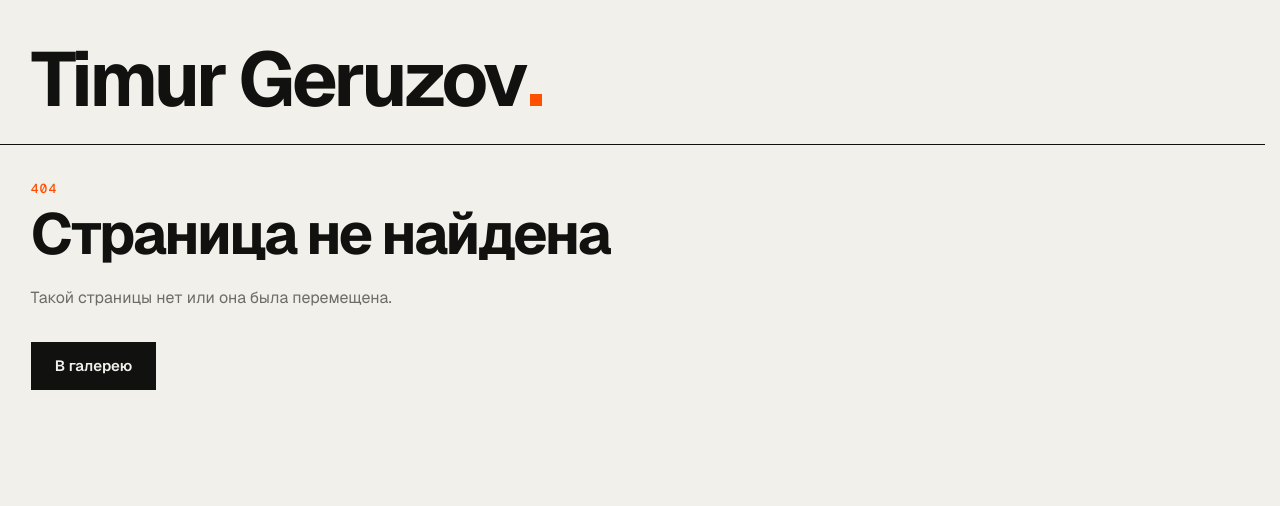
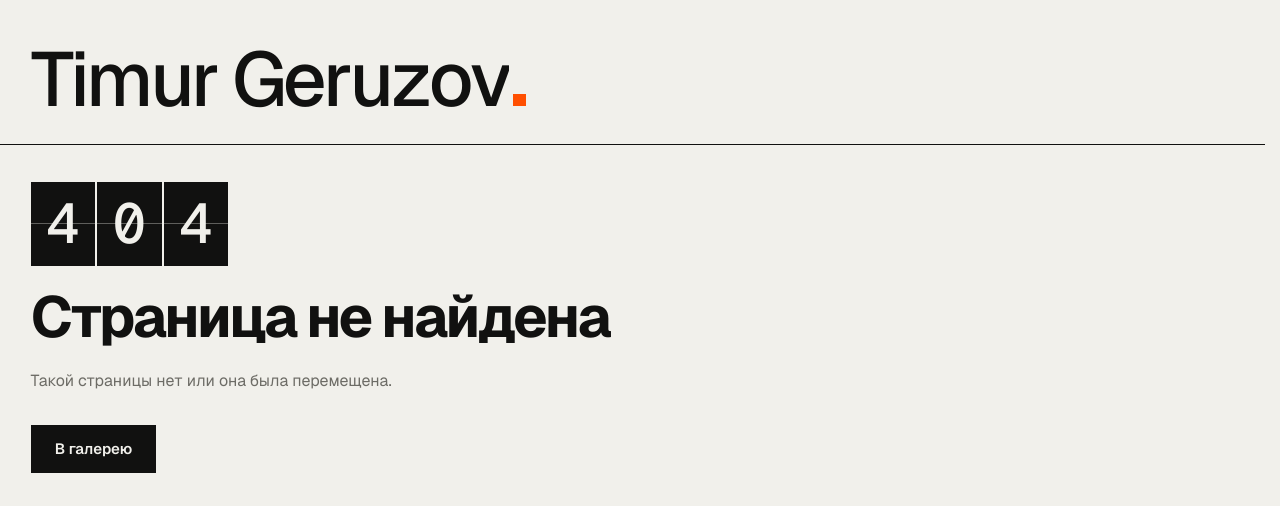
Before and after one commit to tgeruzov/django-photo-gallery, a Django app: template gallery/templates/404.html in a window 1280 px wide. Shown: the top 506 px of the page. Run offline with Django 5.2, Linux system fonts and the light colour scheme; the template is opened without the code that fills it, so the values that code supplies are empty; parts of the project's set-up code (start-up, migrations or seed data) failed here and were passed over.

Commit message:
feat(ui): focus frame cursor, animated wordmark and split-flap counter, release 0.3.1
- Over the grid the mouse pointer becomes a camera focus frame whose corners lock onto the hovered photo
- Wordmark letters slide in from a mask and gain weight near the pointer through the Geist wght axis
- The lightbox counter and the error codes flip like a station departure board
- Photos fade in and settle from a slight zoom when they reach the screen
- The effects follow Target Cursor, Split Text, Variable Proximity and Split Flap Text from React Bits, rewritten without React and GSAP

```diff
--- a/gallery/templates/404.html
+++ b/gallery/templates/404.html
@@ -5,7 +5,7 @@
 
 {% block content %}
   <section class="error-page">
-    <p class="error-code">404</p>
+    <p class="error-code" data-split-flap>404</p>
     <h1 class="page-title">Страница не найдена</h1>
     <p>Такой страницы нет или она была перемещена.</p>
     <a class="button" href="/">В галерею</a>
--- a/gallery/templates/500.html
+++ b/gallery/templates/500.html
@@ -5,7 +5,7 @@
 
 {% block content %}
   <section class="error-page">
-    <p class="error-code">500</p>
+    <p class="error-code" data-split-flap>500</p>
     <h1 class="page-title">Ошибка сервера</h1>
     <p>Что-то сломалось на нашей стороне. Попробуйте обновить страницу позже.</p>
     <a class="button" href="/">В галерею</a>
--- a/gallery/templates/gallery/base.html
+++ b/gallery/templates/gallery/base.html
@@ -68,7 +68,7 @@
   <body>
     <a class="skip-link" href="#main">К содержимому</a>
     <header class="masthead">
-      <a class="wordmark" href="/">{{ seo_site_name|default:"Timur Geruzov" }}</a>
+      <a class="wordmark" href="/"><span class="wordmark-text">{{ seo_site_name|default:"Timur Geruzov" }}</span></a>
       {% if user.is_staff %}
       <a class="masthead-link" href="{% url 'upload_photo' %}">Загрузить</a>
       {% endif %}
--- a/static/css/styles.css
+++ b/static/css/styles.css
@@ -119,10 +119,34 @@ img {
 
 .wordmark {
   font-size: clamp(2.2rem, 1.1rem + 4.6vw, 6rem);
-  font-weight: 700;
+  font-weight: 500;
   line-height: 0.88;
   letter-spacing: -0.05em;
   text-decoration: none;
+}
+
+.wordmark-word {
+  display: inline-block;
+  overflow: hidden;
+  padding-bottom: 0.06em;
+  margin-bottom: -0.06em;
+  vertical-align: bottom;
+}
+
+.wordmark-letter {
+  display: inline-block;
+  font-variation-settings: "wght" 500;
+  transition: font-variation-settings 0.25s var(--ease);
+}
+
+/* Буквы въезжают из-под маски снизу, по очереди */
+.js .wordmark-letter {
+  animation: letter-in 0.8s var(--ease) both;
+  animation-delay: calc(var(--i) * 32ms + 80ms);
+}
+
+@keyframes letter-in {
+  from { transform: translateY(105%); }
 }
 
 .wordmark::after {
@@ -184,11 +208,13 @@ img {
 
 .js .card img {
   opacity: 0;
-  transition: opacity 0.5s var(--ease);
+  transform: scale(1.08);
+  transition: opacity 0.7s var(--ease), transform 1.2s var(--ease);
 }
 
-.js .card.loaded img {
+.js .card.loaded.inview img {
   opacity: 1;
+  transform: none;
 }
 
 /* Наведение: акцентная линия вырастает вдоль нижнего края */
@@ -652,10 +678,8 @@ img {
 /* Страницы ошибок и футер */
 
 .error-code {
-  margin: 0 0 12px;
-  font: 500 13px/1 var(--mono);
-  letter-spacing: 0.08em;
-  color: var(--accent);
+  margin: 0 0 24px;
+  font: 500 clamp(2rem, 1.4rem + 3vw, 3.5rem)/1 var(--mono);
 }
 
 .error-page p:not(.error-code) {
@@ -674,6 +698,164 @@ img {
   color: var(--muted);
 }
 
+/* Split Flap: табло из плиток, каждая перелистывается двумя створками */
+
+.flap {
+  display: inline-flex;
+  align-items: center;
+  gap: 2px;
+  font-variant-numeric: tabular-nums;
+}
+
+.flap-tile {
+  position: relative;
+  display: inline-block;
+  width: 1.15em;
+  height: 1.5em;
+  perspective: 6em;
+  color: var(--paper);
+}
+
+.flap-half {
+  position: absolute;
+  left: 0;
+  right: 0;
+  height: 50%;
+  overflow: hidden;
+  background: var(--ink);
+}
+
+.flap-top,
+.flap-leaf--front {
+  top: 0;
+}
+
+.flap-bottom,
+.flap-leaf--back {
+  bottom: 0;
+}
+
+.flap-char {
+  position: absolute;
+  left: 0;
+  right: 0;
+  height: 1.5em;
+  line-height: 1.5em;
+  text-align: center;
+}
+
+.flap-bottom .flap-char,
+.flap-leaf--back .flap-char {
+  top: -0.75em;
+}
+
+/* Линия сгиба посередине плитки */
+.flap-tile::after {
+  content: "";
+  position: absolute;
+  left: 0;
+  right: 0;
+  top: 50%;
+  height: 1px;
+  margin-top: -0.5px;
+  background: var(--paper);
+  opacity: 0.35;
+  z-index: 3;
+}
+
+.flap-leaf {
+  z-index: 2;
+  backface-visibility: hidden;
+}
+
+.flap-leaf--front {
+  transform-origin: bottom;
+  animation: flap-front calc(var(--flip-ms, 70ms) / 2) ease-in forwards;
+}
+
+.flap-leaf--back {
+  transform-origin: top;
+  transform: rotateX(90deg);
+  animation: flap-back calc(var(--flip-ms, 70ms) / 2) ease-out calc(var(--flip-ms, 70ms) / 2) forwards;
+}
+
+@keyframes flap-front {
+  to { transform: rotateX(-90deg); }
+}
+
+@keyframes flap-back {
+  to { transform: rotateX(0deg); }
+}
+
+.flap-sep {
+  padding: 0 0.3em;
+}
+
+.lightbox-counter.flap {
+  font-size: 16px;
+}
+
+/* Target Cursor: рамка автофокуса над сеткой */
+
+.has-target-cursor,
+.has-target-cursor .card {
+  cursor: none;
+}
+
+.target-cursor {
+  position: fixed;
+  inset: 0;
+  z-index: 950;
+  pointer-events: none;
+  opacity: 0;
+  transition: opacity 0.2s var(--ease);
+}
+
+.target-cursor.visible {
+  opacity: 1;
+}
+
+.target-cursor-dot,
+.target-cursor-corner {
+  position: absolute;
+  top: 0;
+  left: 0;
+  will-change: transform;
+}
+
+.target-cursor-dot {
+  width: 6px;
+  height: 6px;
+  margin: -3px 0 0 -3px;
+  background: var(--ink);
+  transition: background 0.15s var(--ease), scale 0.2s var(--ease);
+}
+
+.target-cursor-corner {
+  width: 14px;
+  height: 14px;
+  border: 2px solid var(--ink);
+  transition: border-color 0.15s var(--ease);
+}
+
+.target-cursor-corner--tl { border-right: 0; border-bottom: 0; }
+.target-cursor-corner--tr { border-left: 0; border-bottom: 0; }
+.target-cursor-corner--br { border-left: 0; border-top: 0; }
+.target-cursor-corner--bl { border-right: 0; border-top: 0; }
+
+/* На снимке рамка и точка становятся акцентными, точка - светлой на фото */
+.target-cursor.locked .target-cursor-corner {
+  border-color: var(--accent);
+}
+
+.target-cursor.locked .target-cursor-dot {
+  background: var(--paper);
+}
+
+.target-cursor.pressed .target-cursor-dot {
+  scale: 0.6;
+}
+
 @media (prefers-reduced-motion: reduce) {
   *,
   *::before,
--- a/static/js/script.js
+++ b/static/js/script.js
@@ -1,7 +1,10 @@
 document.addEventListener('DOMContentLoaded', function () {
   initAlerts();
   initToTop();
+  initWordmark();
+  initFlaps();
   initGallery();
+  initTargetCursor();
   initUploadForm();
 });
 
@@ -51,8 +54,10 @@ function initGallery() {
   initLightbox(gallery, feed);
 }
 
-// Карточка проявляется, когда её превью загрузилось
+// Карточка проявляется, когда её превью загрузилось и она доехала до экрана
 function revealCard(card) {
+  if (inViewObserver) inViewObserver.observe(card);
+  else card.classList.add('inview');
   const img = card.querySelector('img');
   const show = () => card.classList.add('loaded');
   if (!img || (img.complete && img.naturalWidth)) {
@@ -79,7 +84,8 @@ function initLightbox(gallery, feed) {
   const closeBtn = lightbox.querySelector('.lightbox-close');
   const prevBtn = lightbox.querySelector('.lightbox-prev');
   const nextBtn = lightbox.querySelector('.lightbox-next');
-  const counter = lightbox.querySelector('.lightbox-counter');
+  const counterEl = lightbox.querySelector('.lightbox-counter');
+  const counter = counterEl ? createSplitFlap(counterEl) : null;
   const zoom = setupGestures(lightbox, lightboxImg, {
     prev: prevPhoto,
     next: nextPhoto,
@@ -110,9 +116,8 @@ function initLightbox(gallery, feed) {
 
   function updateCounter() {
     if (!counter) return;
-    counter.textContent = currentIndex >= 0 && allPhotos.length
-      ? `${pad(currentIndex + 1)} / ${pad(allPhotos.length)}`
-      : '';
+    if (currentIndex < 0 || !allPhotos.length) return;
+    counter.set(`${pad(currentIndex + 1)} / ${pad(allPhotos.length)}`);
   }
 
   function preloadNeighbors(index) {
@@ -959,6 +964,364 @@ function initUploadForm() {
   }
 }
 
+// Эффекты по мотивам React Bits (reactbits.dev), переписанные без React и GSAP
+
+const finePointer = window.matchMedia('(hover: hover) and (pointer: fine)');
+
+// Split Text + Variable Proximity: буквы имени въезжают из-под маски,
+// а рядом с курсором становятся жирнее (вариативная ось wght у Geist).
+function initWordmark() {
+  const wordmark = document.querySelector('.wordmark');
+  const source = wordmark && wordmark.querySelector('.wordmark-text');
+  if (!source) return;
+
+  const FROM = 500;
+  const TO = 800;
+  const RADIUS = 220;
+  const letters = [];
+  const label = source.textContent.trim();
+  source.textContent = '';
+  wordmark.setAttribute('aria-label', label);
+
+  label.split(' ').forEach((word, wordIndex) => {
+    if (wordIndex) source.append(' ');
+    const wordEl = document.createElement('span');
+    wordEl.className = 'wordmark-word';
+    wordEl.setAttribute('aria-hidden', 'true');
+    word.split('').forEach(char => {
+      const letter = document.createElement('span');
+      letter.className = 'wordmark-letter';
+      letter.textContent = char;
+      letter.style.setProperty('--i', String(letters.length));
+      wordEl.appendChild(letter);
+      letters.push(letter);
+    });
+    source.appendChild(wordEl);
+  });
+
+  if (!finePointer.matches) return;
+
+  let pointer = null;
+  let scheduled = false;
+
+  const update = () => {
+    scheduled = false;
+    letters.forEach(letter => {
+      let weight = FROM;
+      if (pointer) {
+        const rect = letter.getBoundingClientRect();
+        const distance = Math.hypot(
+          pointer.x - (rect.left + rect.width / 2),
+          pointer.y - (rect.top + rect.height / 2)
+        );
+        // Гауссов спад: плавный пик у курсора без резкой границы радиуса
+        const strength = Math.exp(-((distance / (RADIUS / 2)) ** 2) / 2);
+        weight = FROM + (TO - FROM) * strength;
+      }
+      letter.style.fontVariationSettings = `'wght' ${weight.toFixed(0)}`;
+    });
+  };
+
+  window.addEventListener('pointermove', e => {
+    pointer = { x: e.clientX, y: e.clientY };
+    if (!scheduled) {
+      scheduled = true;
+      requestAnimationFrame(update);
+    }
+  }, { passive: true });
+
+  document.documentElement.addEventListener('pointerleave', () => {
+    pointer = null;
+    requestAnimationFrame(update);
+  });
+}
+
+// Target Cursor: над фото курсор становится рамкой автофокуса,
+// четыре уголка защёлкиваются на снимке. Только мышь, только сетка.
+function initTargetCursor() {
+  const gallery = document.getElementById('gallery');
+  if (!gallery || !finePointer.matches) return;
+
+  const CORNER = 14;
+  const INSET = 6; // уголки чуть снаружи снимка
+  const SPIN_MS = 2400;
+
+  const root = document.createElement('div');
+  root.className = 'target-cursor';
+  root.setAttribute('aria-hidden', 'true');
+  const dot = document.createElement('span');
+  dot.className = 'target-cursor-dot';
+  const corners = ['tl', 'tr', 'br', 'bl'].map(name => {
+    const corner = document.createElement('span');
+    corner.className = `target-cursor-corner target-cursor-corner--${name}`;
+    root.appendChild(corner);
+    return corner;
+  });
+  root.appendChild(dot);
+  document.body.appendChild(root);
+  gallery.classList.add('has-target-cursor');
+
+  const mouse = { x: -100, y: -100 };
+  const pos = { x: -100, y: -100 };
+  const cornerPos = corners.map(() => ({ x: -100, y: -100, r: 0 }));
+  // Углы уголков по кругу: в покое рамка крутится вокруг точки
+  const idleAngles = [225, 315, 45, 135];
+  const idleRadius = CORNER * 1.4;
+  let target = null;
+  let visible = false;
+  let running = false;
+  let spin = 0;
+  let last = performance.now();
+
+  const lerp = (a, b, t) => a + (b - a) * t;
+
+  function frame(now) {
+    const dt = Math.min(64, now - last);
+    last = now;
+    const follow = 1 - Math.pow(0.001, dt / 120);
+    pos.x = lerp(pos.x, mouse.x, follow);
+    pos.y = lerp(pos.y, mouse.y, follow);
+    dot.style.transform = `translate(${pos.x}px, ${pos.y}px)`;
+
+    if (target && !target.isConnected) target = null;
+    if (!reduceMotion.matches && !target) spin = (spin + (dt / SPIN_MS) * 360) % 360;
+
+    let goals;
+    if (target) {
+      const rect = target.getBoundingClientRect();
+      // Лёгкий параллакс: рамка чуть тянется за курсором внутри снимка
+      const px = (pos.x - (rect.left + rect.width / 2)) * 0.03;
+      const py = (pos.y - (rect.top + rect.height / 2)) * 0.03;
+      goals = [
+        { x: rect.left - INSET, y: rect.top - INSET },
+        { x: rect.right + INSET - CORNER, y: rect.top - INSET },
+        { x: rect.right + INSET - CORNER, y: rect.bottom + INSET - CORNER },
+        { x: rect.left - INSET, y: rect.bottom + INSET - CORNER },
+      ].map(g => ({ x: g.x + px, y: g.y + py, r: 0 }));
+    } else {
+      goals = idleAngles.map(angle => {
+        const a = ((angle + spin) * Math.PI) / 180;
+        return {
+          x: pos.x + Math.cos(a) * idleRadius - CORNER / 2,
+          y: pos.y + Math.sin(a) * idleRadius - CORNER / 2,
+          r: spin,
+        };
+      });
+    }
+
+    const snap = 1 - Math.pow(0.001, dt / (target ? 160 : 60));
+    corners.forEach((corner, i) => {
+      const c = cornerPos[i];
+      c.x = lerp(c.x, goals[i].x, snap);
+      c.y = lerp(c.y, goals[i].y, snap);
+      // Поворот по кратчайшему пути, чтобы уголки не делали лишний оборот
+      const delta = ((goals[i].r - c.r + 540) % 360) - 180;
+      c.r = target ? lerp(c.r, c.r + delta, snap) : goals[i].r;
+      corner.style.transform = `translate(${c.x}px, ${c.y}px) rotate(${c.r}deg)`;
+    });
+
+    if (visible) {
+      requestAnimationFrame(frame);
+    } else {
+      running = false;
+    }
+  }
+
+  function show() {
+    if (!visible) {
+      visible = true;
+      root.classList.add('visible');
+      // Курсор появляется на месте мыши, а не прилетает из угла экрана
+      pos.x = mouse.x;
+      pos.y = mouse.y;
+      cornerPos.forEach(c => {
+        c.x = mouse.x - CORNER / 2;
+        c.y = mouse.y - CORNER / 2;
+      });
+    }
+    if (!running) {
+      running = true;
+      last = performance.now();
+      requestAnimationFrame(frame);
+    }
+  }
+
+  function hide() {
+    visible = false;
+    target = null;
+    root.classList.remove('visible', 'locked');
+  }
+
+  document.addEventListener('pointermove', e => {
+    if (e.pointerType !== 'mouse') return;
+    mouse.x = e.clientX;
+    mouse.y = e.clientY;
+    const over = document.elementFromPoint(e.clientX, e.clientY);
+    if (!over || !gallery.contains(over)) {
+      hide();
+      return;
+    }
+    const card = over.closest('.card');
+    target = card || null;
+    root.classList.toggle('locked', Boolean(card));
+    show();
+  }, { passive: true });
+
+  // Прокрутка двигает фото под неподвижной мышью - пересчитываем цель
+  window.addEventListener('scroll', () => {
+    if (!visible) return;
+    const over = document.elementFromPoint(mouse.x, mouse.y);
+    if (!over || !gallery.contains(over)) {
+      hide();
+      return;
+    }
+    target = over.closest('.card');
+    root.classList.toggle('locked', Boolean(target));
+  }, { passive: true });
+
+  document.addEventListener('pointerdown', () => root.classList.add('pressed'));
+  document.addEventListener('pointerup', () => root.classList.remove('pressed'));
+  document.documentElement.addEventListener('pointerleave', hide);
+}
+
+// Split Flap: механическое табло, каждый символ перелистывается
+// через несколько случайных цифр к нужному.
+function createSplitFlap(el, { flipMs = 70, stagger = 35, flips = 5 } = {}) {
+  const DIGITS = '0123456789';
+  let tiles = [];
+  let current = '';
+  let raf = null;
+
+  const isFlapChar = ch => /[0-9A-Za-zА-Яа-я]/.test(ch);
+
+  function build(text) {
+    el.textContent = '';
+    el.classList.add('flap');
+    tiles = text.split('').map(ch => {
+      if (!isFlapChar(ch)) {
+        const sep = document.createElement('span');
+        sep.className = 'flap-sep';
+        sep.textContent = ch === ' ' ? ' ' : ch;
+        el.appendChild(sep);
+        return null;
+      }
+      const tile = document.createElement('span');
+      tile.className = 'flap-tile';
+      tile.innerHTML =
+        '<span class="flap-half flap-top"><span class="flap-char"></span></span>' +
+        '<span class="flap-half flap-bottom"><span class="flap-char"></span></span>';
+      el.appendChild(tile);
+      setTile(tile, ch, ch);
+      return tile;
+    });
+  }
+
+  function setTile(tile, top, bottom) {
+    tile.querySelector('.flap-top .flap-char').textContent = top;
+    tile.querySelector('.flap-bottom .flap-char').textContent = bottom;
+  }
+
+  // Один перелёт: верхняя створка со старым символом падает, нижняя с новым встаёт
+  function flipTile(tile, from, to) {
+    tile.querySelectorAll('.flap-leaf').forEach(leaf => leaf.remove());
+    setTile(tile, to, from);
+    const front = document.createElement('span');
+    front.className = 'flap-half flap-leaf flap-leaf--front';
+    front.innerHTML = `<span class="flap-char">${from}</span>`;
+    const back = document.createElement('span');
+    back.className = 'flap-half flap-leaf flap-leaf--back';
+    back.innerHTML = `<span class="flap-char">${to}</span>`;
+    tile.append(front, back);
+    // animationend может не прийти в фоновой вкладке - страхуемся таймером
+    let settled = false;
+    const settle = () => {
+      if (settled) return;
+      settled = true;
+      if (front.isConnected) setTile(tile, to, to);
+      front.remove();
+      back.remove();
+    };
+    back.addEventListener('animationend', settle, { once: true });
+    setTimeout(settle, flipMs + 40);
+  }
+
+  function set(text, { animate = true } = {}) {
+    if (raf) cancelAnimationFrame(raf);
+    const sameShape = text.length === current.length &&
+      text.split('').every((ch, i) => isFlapChar(ch) === isFlapChar(current[i]));
+    if (!sameShape) {
+      build(animate ? text.replace(/[0-9]/g, '0') : text);
+      if (!animate) {
+        current = text;
+        el.setAttribute('aria-label', text);
+        return;
+      }
+      current = text.replace(/[0-9]/g, '0');
+    }
+    el.setAttribute('aria-label', text);
+    el.style.setProperty('--flip-ms', `${flipMs}ms`);
+
+    if (!animate || reduceMotion.matches) {
+      text.split('').forEach((ch, i) => tiles[i] && setTile(tiles[i], ch, ch));
+      current = text;
+      return;
+    }
+
+    const plans = text.split('').map((to, i) => {
+      const from = current[i];
+      if (!tiles[i] || from === to) return null;
+      const steps = Array.from({ length: flips }, () => DIGITS[Math.floor(Math.random() * 10)]);
+      steps.push(to);
+      return { tile: tiles[i], from, steps, start: i * stagger, step: -1 };
+    }).filter(Boolean);
+    current = text;
+    if (!plans.length) return;
+
+    const began = performance.now();
+    const tick = now => {
+      let pending = false;
+      plans.forEach(plan => {
+        const step = Math.floor((now - began - plan.start) / flipMs);
+        if (step < 0) {
+          pending = true;
+          return;
+        }
+        if (step < plan.steps.length) pending = true;
+        const index = Math.min(step, plan.steps.length - 1);
+        if (index !== plan.step) {
+          const from = plan.step < 0 ? plan.from : plan.steps[plan.step];
+          plan.step = index;
+          flipTile(plan.tile, from, plan.steps[index]);
+        }
+      });
+      raf = pending ? requestAnimationFrame(tick) : null;
+    };
+    raf = requestAnimationFrame(tick);
+  }
+
+  return { set };
+}
+
+function initFlaps() {
+  document.querySelectorAll('[data-split-flap]').forEach(el => {
+    const flap = createSplitFlap(el, { flipMs: 90, stagger: 120, flips: 7 });
+    const text = el.textContent.trim();
+    flap.set(text);
+  });
+}
+
+// Появление фото по мотивам Animated Content: снимок проявляется и оседает
+// из лёгкого увеличения, когда доезжает до экрана
+const inViewObserver = 'IntersectionObserver' in window
+  ? new IntersectionObserver(entries => {
+      entries.forEach(entry => {
+        if (!entry.isIntersecting) return;
+        entry.target.classList.add('inview');
+        inViewObserver.unobserve(entry.target);
+      });
+    }, { rootMargin: '0px 0px -40px 0px' })
+  : null;
+
 function preventDefaults(e) {
   e.preventDefault();
   e.stopPropagation();
```
